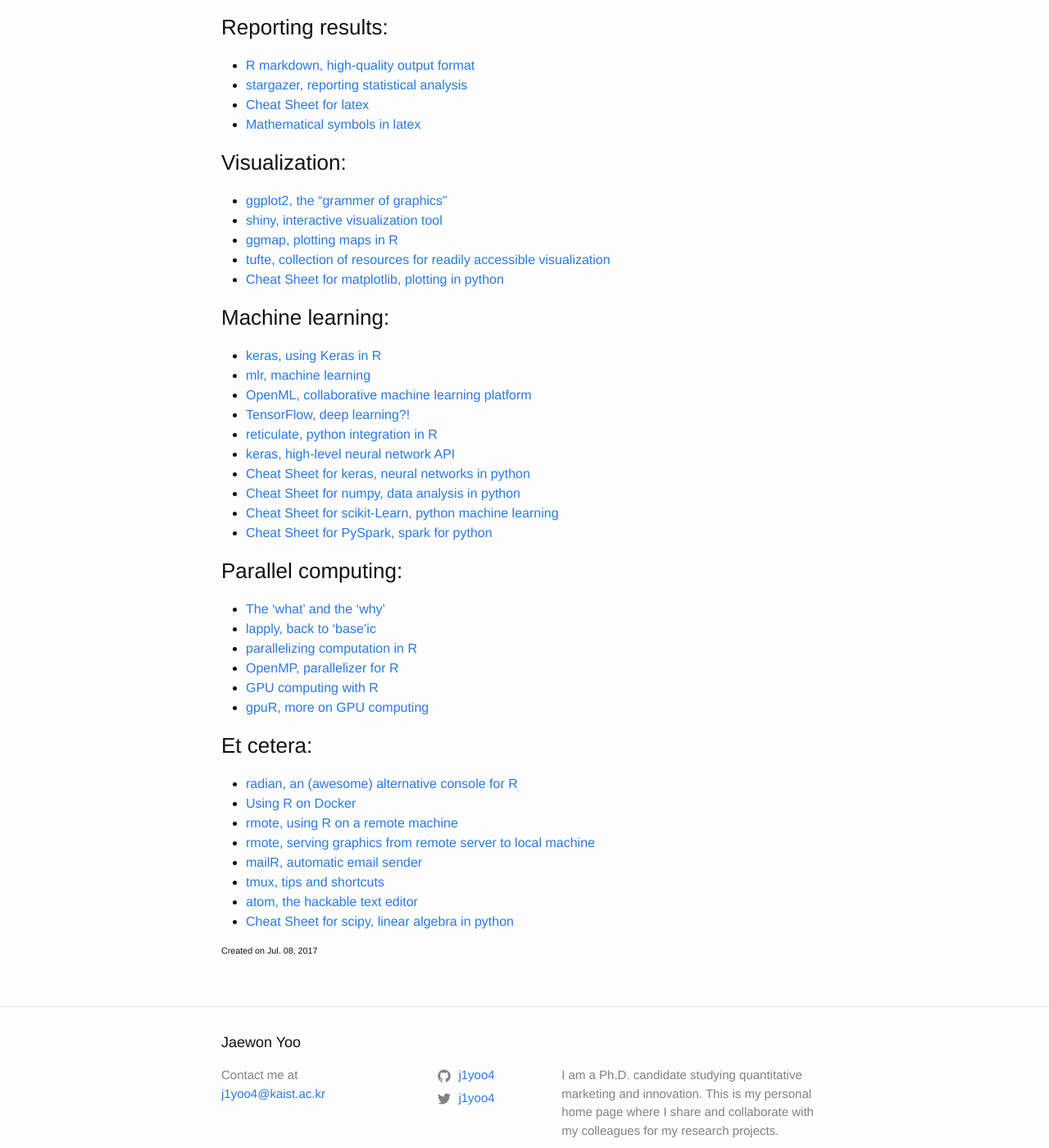
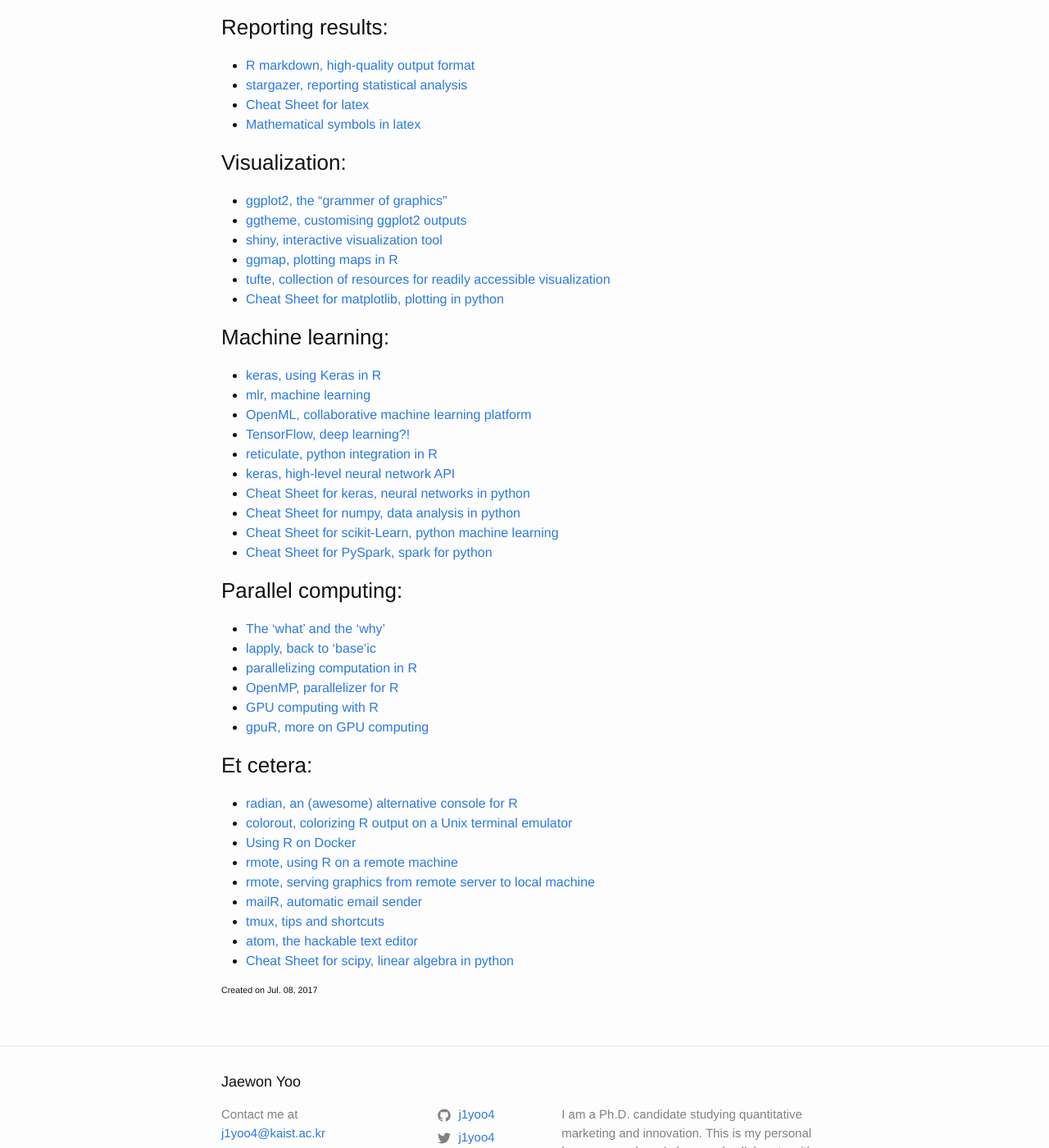
Before and after one commit to j1yoo/j1yoo.github.io, a Jekyll site: the page built from _posts/2019-02-14-useful_r_packages.md, in a window 1280 px wide and 1400 px high, scrolled down 726 px. Shown: the whole window at 82% size. Built offline with Jekyll 4.4.1, drawn with Linux system fonts in a browser that asks for light colours.

Commit message:
Update 2019-02-14-useful_r_packages.md

```diff
--- a/_posts/2019-02-14-useful_r_packages.md
+++ b/_posts/2019-02-14-useful_r_packages.md
@@ -32,6 +32,7 @@
 
 ### Visualization:
 * [ggplot2, the "grammer of graphics"](https://www.rstudio.com/wp-content/uploads/2015/03/ggplot2-cheatsheet.pdf)
+* [ggtheme, customising ggplot2 outputs](https://ggplot2.tidyverse.org/reference/ggtheme.html)
 * [shiny, interactive visualization tool](http://rstudio.github.io/shiny/tutorial/)
 * [ggmap, plotting maps in R](https://github.com/dkahle/ggmap)
 * [tufte, collection of resources for readily accessible visualization](http://motioninsocial.com/tufte/#introduction)
@@ -59,6 +60,7 @@
 
 ### Et cetera:
 * [radian, an (awesome) alternative console for R](https://github.com/randy3k/radian)
+* [colorout, colorizing R output on a Unix terminal emulator](https://github.com/jalvesaq/colorout)
 * [Using R on Docker](https://github.com/rocker-org/rocker/wiki/Using-the-RStudio-image)
 * [rmote, using R on a remote machine](https://github.com/cloudyr/rmote)
 * [rmote, serving graphics from remote server to local machine](http://ryanhafen.com/blog/rmote)
```
